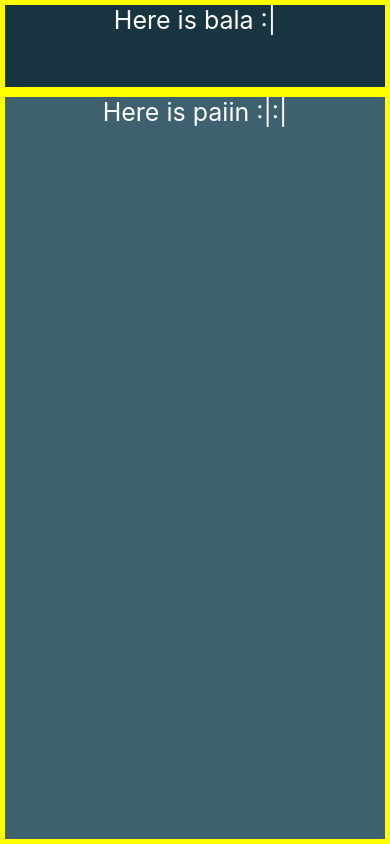
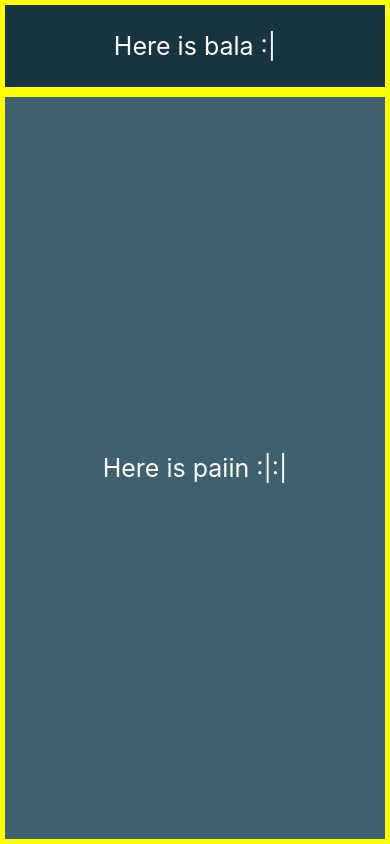
Before and after one commit to MoKhajavi75/AdCalc, a React Native app: screen / in a window 390 px wide. Built offline with nearby package versions, Linux system fonts and the light colour scheme.

Commit message:
justifyContent vs. alignItems
Depending on flex-direction (default is row):
* justifyContent is for column
* alignItems is for row

```diff
--- a/src/styles.js
+++ b/src/styles.js
@@ -11,7 +11,9 @@ const styles = StyleSheet.create({
     bala: {
       flex: 1,
       margin: 5,
-      backgroundColor: '#193441'
+      backgroundColor: '#193441',
+      justifyContent: 'center',
+      alignItems: 'center'
     },
 
     balaText: {
@@ -24,6 +26,8 @@ const styles = StyleSheet.create({
       flex: 9,
       margin: 5,
       backgroundColor: '#3E606F',
+      justifyContent: 'center',
+      alignItems: 'center'
     },
 
     paiinText: {
```
